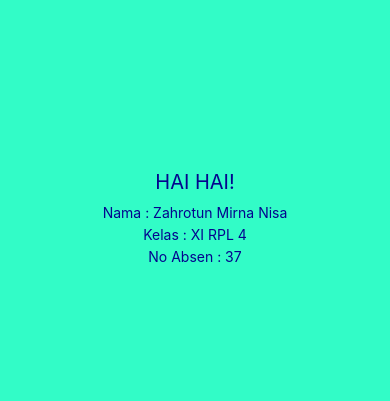
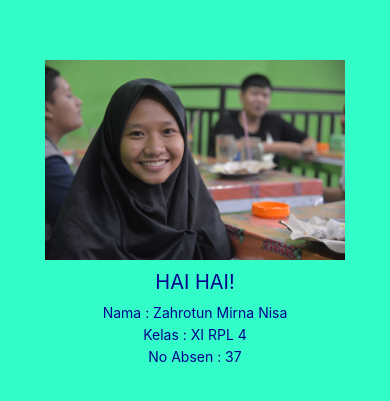
Before and after one commit to ZahrotunMirna14/React-Native-Project, a React Native app: screen / in a window 390 px wide. Shown: the part 207-608 px from the top of the page. Built offline with nearby package versions, Linux system fonts and the light colour scheme.

Commit message:
react native gambar

```diff
--- a/App.js
+++ b/App.js
@@ -9,7 +9,8 @@ import {
   Platform,
   StyleSheet,
   Text,
-  View
+  View,
+  Image
 } from 'react-native';
 
 const instructions = Platform.select({
@@ -24,6 +25,9 @@ export default class App extends Component<Props> {
   render() {
     return (
       <View style={styles.container}>
+      <Image
+      style={{width:300, height:200}}
+      source ={require('./me.png')} />
         <Text style={styles.welcome}>
           HAI HAI!
         </Text>
```
